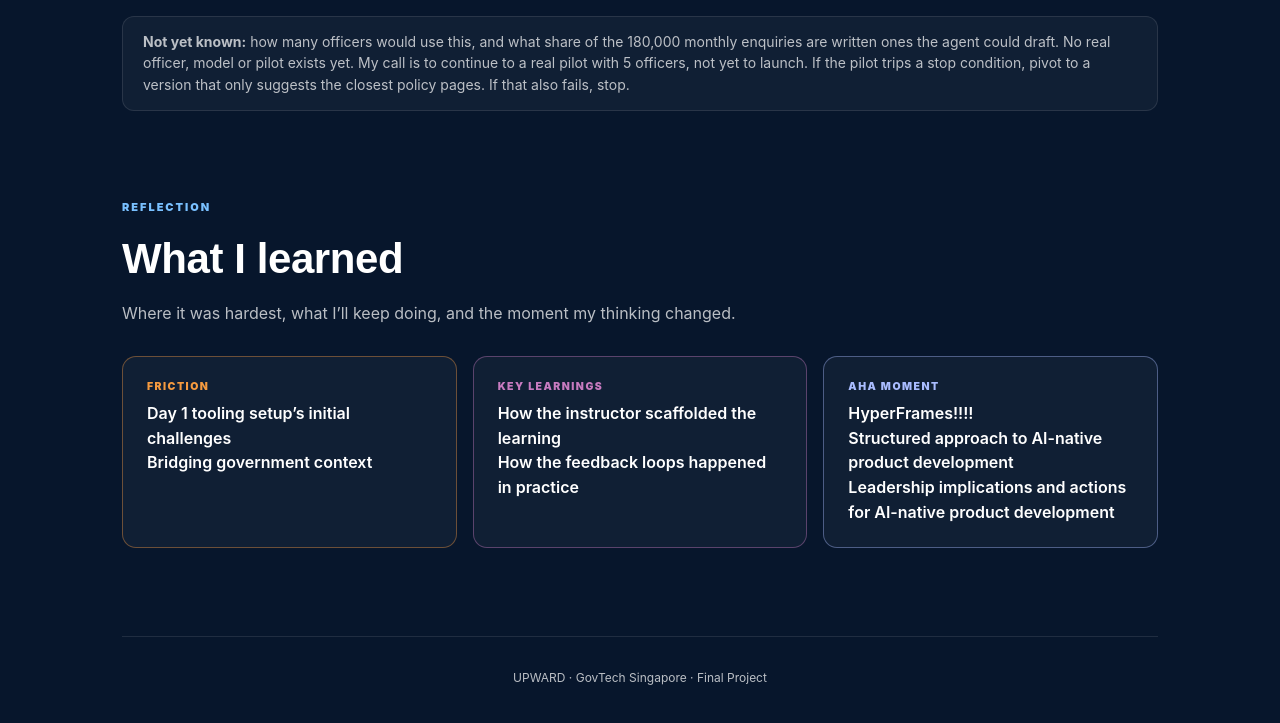
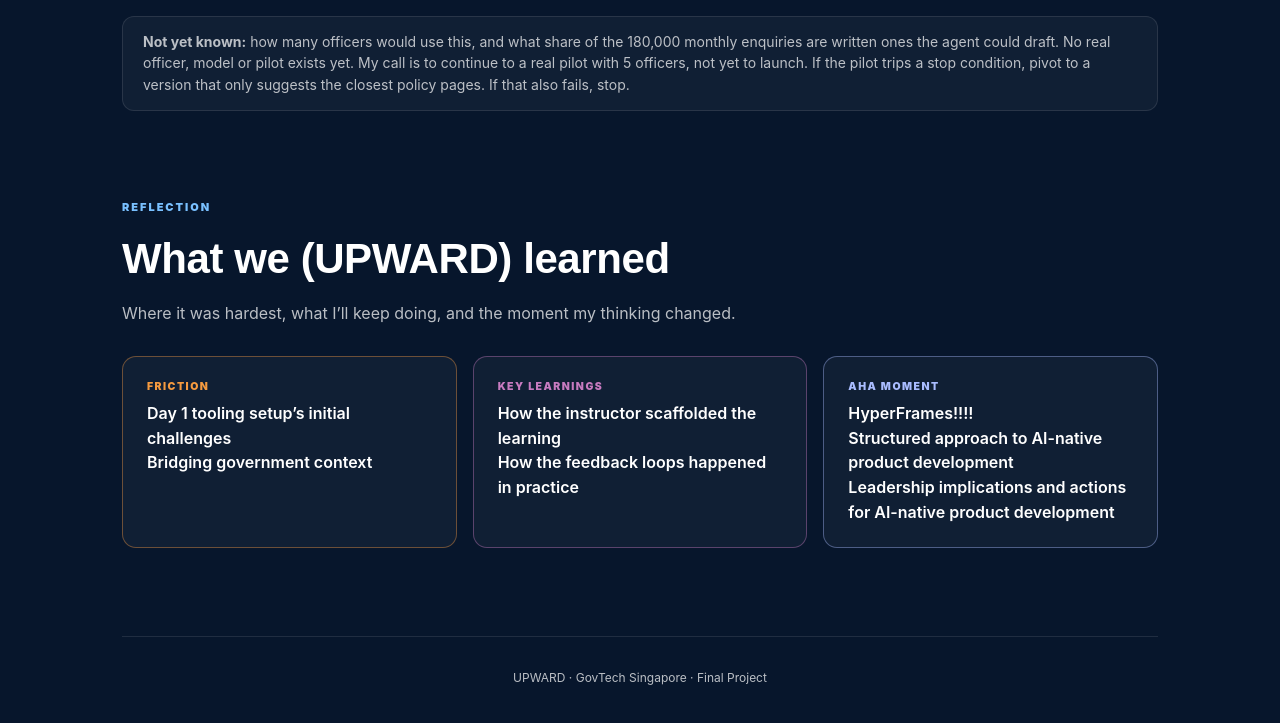
Before and after one commit to tanbeeteck-web/govtech-ai-project, a plain HTML site: page final-presentation.html in a window 1280 px wide. Shown: the part 5123-5846 px from the top of the page. Drawn offline with Linux system fonts and the light colour scheme; a web font is replaced by a local one.

Commit message:
Deck: rename reflection title
Co-Authored-By: Claude Sonnet 5.5 <noreply@anthropic.com>

```diff
--- a/final-presentation.html
+++ b/final-presentation.html
@@ -117,7 +117,7 @@ footer{text-align:center;color:var(--muted);font-size:12px;padding:32px 20px;bor
 <div class="mt-card" style="--col:#A9BCFF"><div class="mt-label">Pattern I&rsquo;ll watch for first</div><p>Rubber-stamping: drafts sent unchanged while the time to approve falls, especially on drafts with blue items. After 5 flagged drafts accepted in a row, the officer gets a reminder and the supervisor is told. A rising unchanged share is good news only if the 5% audit finds no more wrong citations.</p></div>
 </div><div class="stop"><div class="mt-label">Stop line</div><p>Switch the agent off if any of these happens: more than 2 wrong citations reach residents in one week; a reply goes out without an officer; a real resident detail appears; a cited policy page changes; or the policy search fails for 3 enquiries in a row. In the pilot, also stop if fewer than 3 of 5 officers are comfortable or more than half the drafts are rejected. The Product Ops member on duty can switch it off alone and must act within 3 hours. One other ServiceSG team member must approve a restart.</p></div><div class="note"><strong>Not yet known:</strong> how many officers would use this, and what share of the 180,000 monthly enquiries are written ones the agent could draft. No real officer, model or pilot exists yet. My call is to continue to a real pilot with 5 officers, not yet to launch. If the pilot trips a stop condition, pivot to a version that only suggests the closest policy pages. If that also fails, stop.</div></section>
 
-<section><div class="eyebrow">Reflection</div><h2>What I learned</h2><p class="lede">Where it was hardest, what I&rsquo;ll keep doing, and the moment my thinking changed.</p><div class="in-grid"><div class="in-card" style="--col:#F59A3F"><div class="in-label">Friction</div><p>Day 1 tooling setup&rsquo;s initial challenges<br>Bridging government context</p></div><div class="in-card" style="--col:#C77BC0"><div class="in-label">Key learnings</div><p>How the instructor scaffolded the learning<br>How the feedback loops happened in practice</p></div><div class="in-card" style="--col:#A9BCFF"><div class="in-label">Aha moment</div><p>HyperFrames!!!!<br>Structured approach to AI-native product development<br>Leadership implications and actions for AI-native product development</p></div></div></section>
+<section><div class="eyebrow">Reflection</div><h2>What we (UPWARD) learned</h2><p class="lede">Where it was hardest, what I&rsquo;ll keep doing, and the moment my thinking changed.</p><div class="in-grid"><div class="in-card" style="--col:#F59A3F"><div class="in-label">Friction</div><p>Day 1 tooling setup&rsquo;s initial challenges<br>Bridging government context</p></div><div class="in-card" style="--col:#C77BC0"><div class="in-label">Key learnings</div><p>How the instructor scaffolded the learning<br>How the feedback loops happened in practice</p></div><div class="in-card" style="--col:#A9BCFF"><div class="in-label">Aha moment</div><p>HyperFrames!!!!<br>Structured approach to AI-native product development<br>Leadership implications and actions for AI-native product development</p></div></div></section>
 <footer>UPWARD &middot; GovTech Singapore &middot; Final Project</footer>
 </main>
 </body>
```
